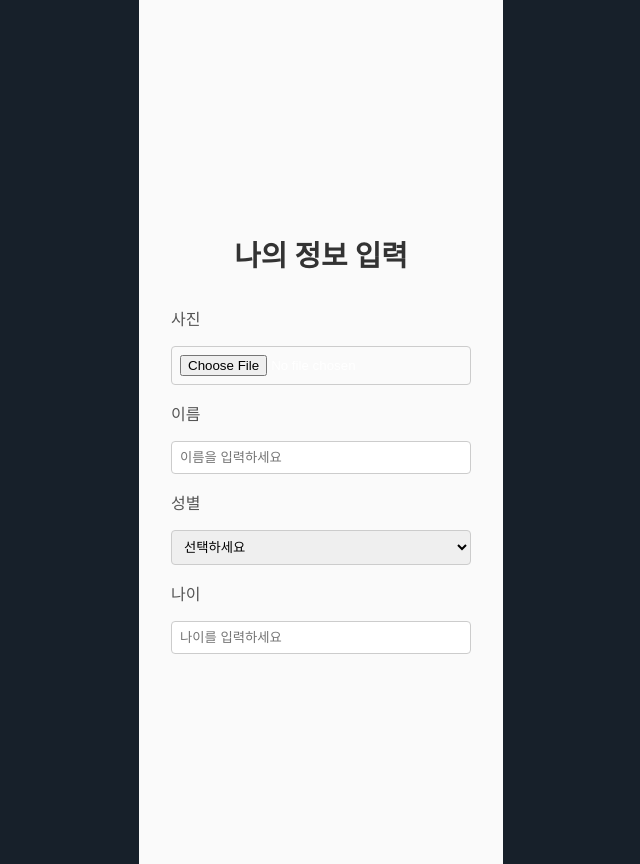
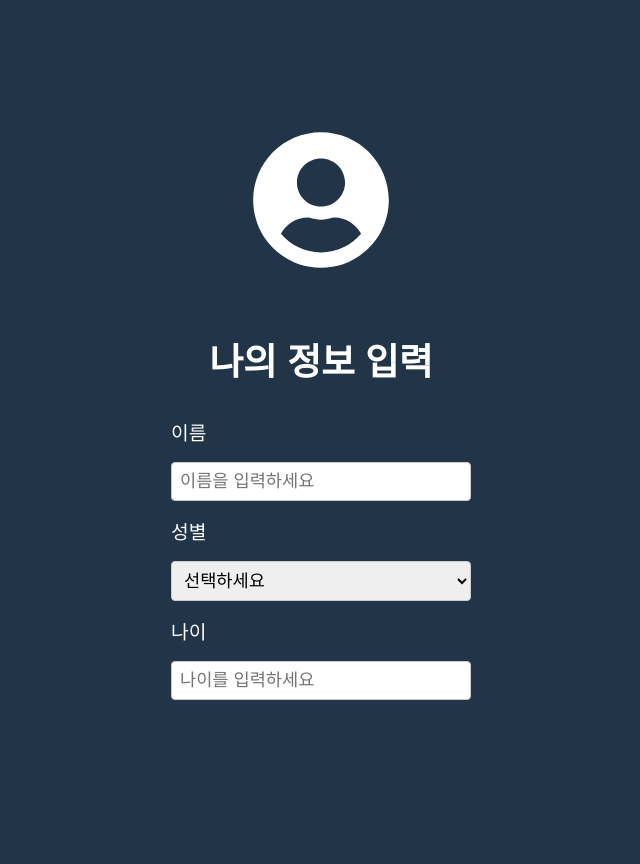
Before and after one commit to pineldeer/cracked, a React (Vite) app in the folder frontend/: page /info in a window 1280 px wide. Shown: the whole page, without its empty margins (319-959 px from the left). Built offline with nearby package versions, Linux system fonts and the light colour scheme.

Commit message:
패키지 의존성 추가 및 스타일 수정: react-icons, styled-components 추가, Home 및 Info 페이지의 스타일 개선, 테마 색상 변경

```diff
--- a/frontend/package.json
+++ b/frontend/package.json
@@ -12,8 +12,11 @@
   "dependencies": {
     "react": "^19.1.0",
     "react-dom": "^19.1.0",
+    "react-icons": "^5.5.0",
     "react-router": "^7.6.0",
-    "react-router-dom": "^6.16.0"
+    "react-router-dom": "^6.16.0",
+    "styled-component": "^2.8.0",
+    "styled-components": "^6.1.18"
   },
   "devDependencies": {
     "@eslint/js": "^9.25.0",
--- a/frontend/src/routes/pages/Home.tsx
+++ b/frontend/src/routes/pages/Home.tsx
@@ -36,17 +36,19 @@ const Container = styled.div`
     justify-content: center;
     align-items: center;
     height: 100vh;
-    background-color: #f8f8f8;
+    background-color: rgba(248, 248, 248, 0);
 `
 
 const Header = styled.h1`
+    font-family: 'Noto Sans KR', sans-serif;
     font-size: 2rem;
     text-align: center;
     margin-bottom: 2rem;
-    color: #333;
+    color: #fff;
 `
 
 const StartButton = styled.button`
+    font-family: 'Noto Sans KR', sans-serif;
     padding: 0.75rem 1.5rem;
     font-size: 1.1rem;
     font-weight: bold;
--- a/frontend/src/routes/pages/Info.tsx
+++ b/frontend/src/routes/pages/Info.tsx
@@ -1,10 +1,11 @@
 // src/pages/Info.tsx
 import styled from 'styled-components'
-import { useState, useEffect } from 'react'
+import { useState, useEffect, useRef } from 'react'
 import { useNavigate } from 'react-router-dom'
 import useUser from '../../hooks/useUser'
 import { getPortraitImage, submitUserInfo } from '../../api/api'
 import { useUserId } from '../../contexts/UserIdContext'
+import { FaUserCircle } from "react-icons/fa";
 
 export default function Info() {
     const { user, setUser } = useUser()
@@ -13,6 +14,7 @@ export default function Info() {
     const navigate = useNavigate()
 
     const [photo, setPhoto] = useState<File | null>(null)
+    const [previewUrl, setPreviewUrl] = useState<string | null>(null)
     const [name, setName] = useState(user.name ?? '')
     const [gender, setGender] = useState(user.gender ?? '')
     const [age, setAge] = useState(user.age ? String(user.age) : '')
@@ -22,6 +24,27 @@ export default function Info() {
     useEffect(() => {
         console.log("현재 입력 값:", { photo, name, gender, age })
     }, [photo, name, gender, age])
+
+    const fileInputRef = useRef<HTMLInputElement>(null);
+
+    const handleProfileClick = () => {
+        fileInputRef.current?.click();
+    };
+
+    const handlePhotoChange = (e: React.ChangeEvent<HTMLInputElement>) => {
+        const file = e.target.files?.[0] ?? null;
+        setPhoto(file);
+
+        if (file) {
+            const reader = new FileReader();
+            reader.onloadend = () => {
+                setPreviewUrl(reader.result as string);
+            };
+            reader.readAsDataURL(file);
+        } else {
+            setPreviewUrl(null);
+        }
+    };
 
     const handleNext = () => {
 
@@ -60,17 +83,21 @@ export default function Info() {
 
     return (
         <Container>
+            <ProfileWrapper onClick={handleProfileClick}>
+                {previewUrl ? (
+                    <ProfileImage src={previewUrl} alt="프로필 미리보기" />
+                ) : (
+                    <FaUserCircle size={140} color="#fff" />
+                )}
+                <HiddenInput
+                    type="file"
+                    accept="image/*"
+                    ref={fileInputRef}
+                    onChange={handlePhotoChange}
+                />
+            </ProfileWrapper>
             <Title>나의 정보 입력</Title>
             <Form>
-                <Label>사진</Label>
-                <Input
-                    type="file"
-                    accept="image/*"
-                    onChange={(e: React.ChangeEvent<HTMLInputElement>) =>
-                        setPhoto(e.target.files?.[0] ?? null)
-                    }
-                />
-
                 <Label>이름</Label>
                 <Input
                     type="text"
@@ -103,6 +130,7 @@ export default function Info() {
                         setAge(e.target.value)
                     }
                 />
+                <br />
 
                 {isFormComplete && (
                     <NextButton onClick={handleNext}>다음으로</NextButton>
@@ -119,51 +147,82 @@ const Container = styled.div`
     justify-content: center;
     padding: 2rem;
     height: 100vh;
-    background-color: #fafafa;
+    background-color: rgba(248, 248, 248, 0);
 `
 
 const Title = styled.h2`
-    font-size: 1.8rem;
-    color: #333;
+    font-size: 2.3rem;
+    color: #fff;
     margin-bottom: 2rem;
+    font-family: 'Noto Sans KR', sans-serif;
 `
 
 const Form = styled.div`
     display: flex;
     flex-direction: column;
+    color: #fff;
     gap: 1rem;
     width: 300px;
 `
 
 const Label = styled.label`
-    font-size: 1rem;
-    color: #555;
+    font-size: 1.2rem;
+    color: #fff;
+    font-family: 'Noto Sans KR', sans-serif;
 `
 
 const Input = styled.input`
+    font-size: 1.1rem;
     padding: 0.5rem;
     border: 1px solid #ccc;
     border-radius: 4px;
+    color: #000;
+    font-family: 'Noto Sans KR', sans-serif;
+    background-color: #fff;
 `
 
 const Select = styled.select`
+    font-size: 1.1rem;
     padding: 0.5rem;
     border: 1px solid #ccc;
     border-radius: 4px;
+    color: #000;
+    font-family: 'Noto Sans KR', sans-serif;
 `
 
 const NextButton = styled.button`
     padding: 0.75rem 1.5rem;
-    font-size: 1rem;
+    font-size: 1.1rem;
     font-weight: bold;
-    background-color: #4a90e2;
-    color: white;
+    background-color: #ECEFCA;
+    color: #213448;
     border: none;
     border-radius: 5px;
     cursor: pointer;
     transition: background-color 0.3s;
 
     &:hover {
-        background-color: #357ab8;
+        background-color:rgb(172, 174, 145);
     }
 `
+
+const ProfileWrapper = styled.div`
+    display: flex;
+    justify-content: center;
+    align-items: center;
+    margin-bottom: 2rem;
+    cursor: pointer;
+`;
+
+const ProfileImage = styled.img`
+    width: 170px;
+    height: 170px;
+    border-radius: 10%;
+    object-fit: cover;
+    border: 4px solid #fff;
+    box-shadow: 0 2px 8px rgba(0,0,0,0.08);
+`;
+
+const HiddenInput = styled.input`
+    display: none;
+`;
--- a/frontend/src/styles/theme.ts
+++ b/frontend/src/styles/theme.ts
@@ -1,7 +1,7 @@
 // src/styles/theme.ts
 export const theme = {
     colors: {
-        background: '#17202a', // ✅ 어두운 남색 (원하는 코드로 바꿀 수 있음)
+        background: '#213448', // ✅ 어두운 남색 (원하는 코드로 바꿀 수 있음)
         text: '#ffffff',       // 기본 글씨 색 (선택)
     }
 }
```
Also changed, not shown: 1 other file (tests, documents, lock files or other folders).
